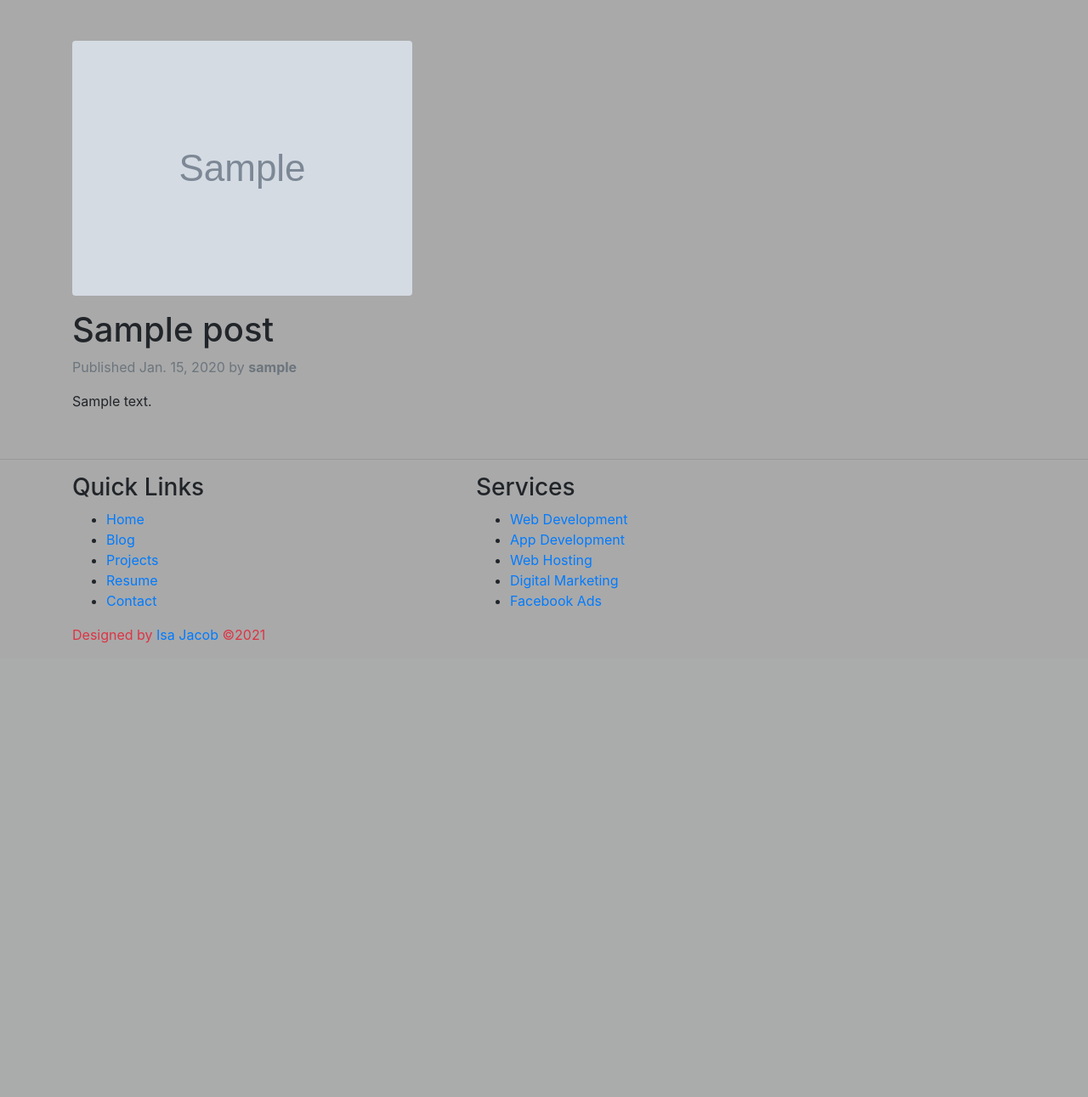
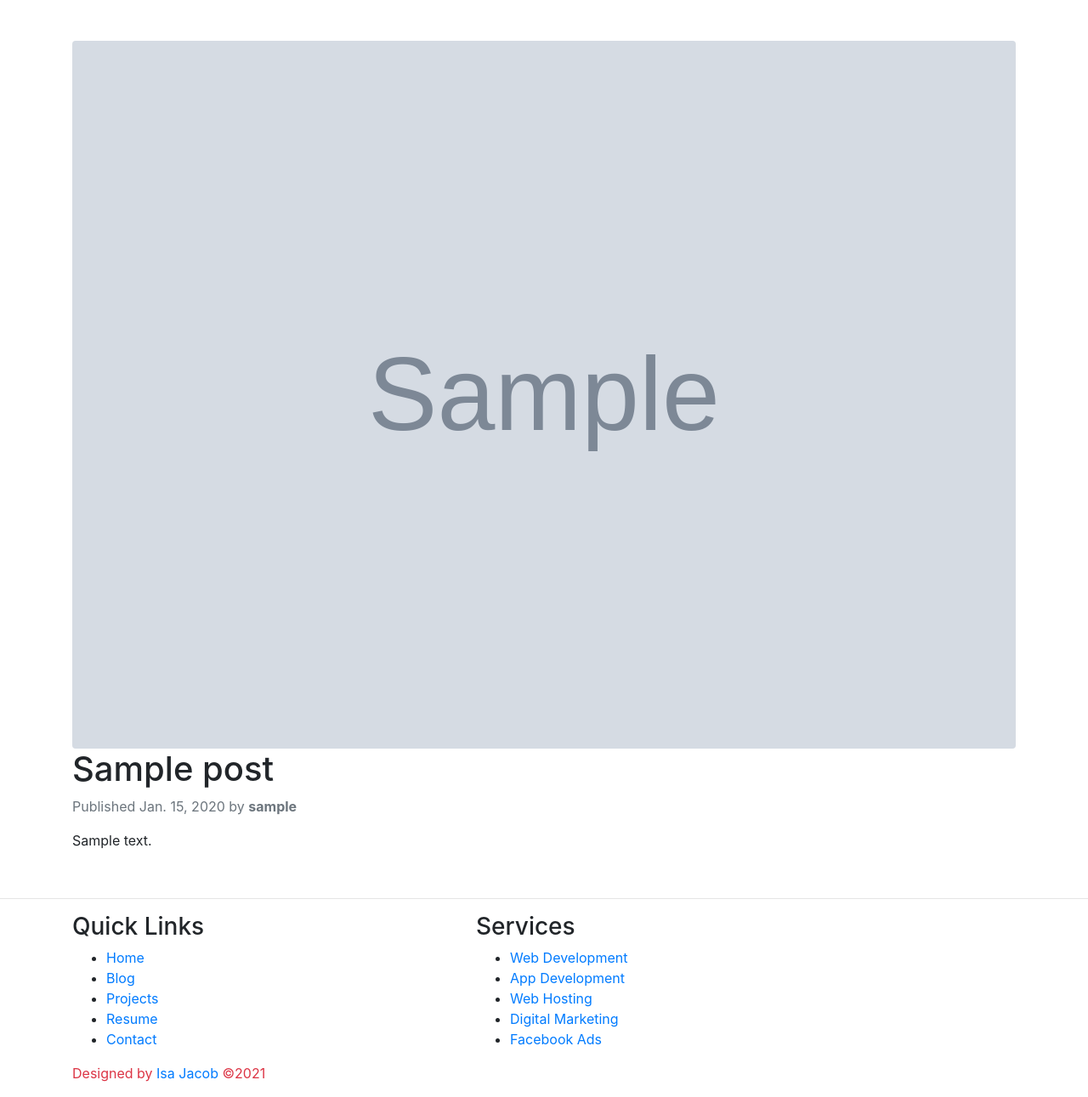
Before and after one commit to Enecode/myblog, a Django app: a page that uses blogs/templates/blogs/post_detail.html in a window 1280 px wide. Shown: the part 58-1349 px from the top of the page at 85% size. Before the commit the page ends 815 px from the top, so only its background shows below. Run offline with Django 4.2, Linux system fonts and the light colour scheme; tables that the repository leaves empty hold one stand-in row (values such as "Sample post"); grey boxes marked "Sample" are stand-in pictures; some libraries are stand-ins or nearby versions.

Commit message:
load the static file to render the image

```diff
--- a/blogs/templates/blogs/post_detail.html
+++ b/blogs/templates/blogs/post_detail.html
@@ -1,4 +1,5 @@
 {% extends 'blogs/base.html' %}
+{% load static %}
 {% load bootstrap4 %}
 {% block title %} - {{post.title}}{% endblock title %}
 {% block content %}
@@ -6,7 +7,7 @@
 <html lang="en">
 <head>
     <meta charset="UTF-8">
-    <link rel="stylesheet" href="./static/home.css">
+    <link rel="stylesheet" href="./static/style.css">
     <meta http-equiv="X-UA-Compatible" content="IE=edge">
     <link rel="shortcut icon" href="./static/jacob.jpg" width="50px" type="image/x-icon">
     <meta name="viewport" content="width=device-width, initial-scale=1.0">
@@ -17,10 +18,7 @@
             <div class="container">
                 <div>
                     <div>
-                        <figure>
-                           <!-- featured image -->
-                            <img src="{{ post.image.url }}" class="rounded" alt="{{post.title}}">
-                        </figure>
+                        <img src="{%  static post.image.url %}" width="100%" class="rounded images featured-image-list" alt="{{post.title}}">
                     </div>
                     <div >
                         <h1>{{post.title}}</h1>
```
